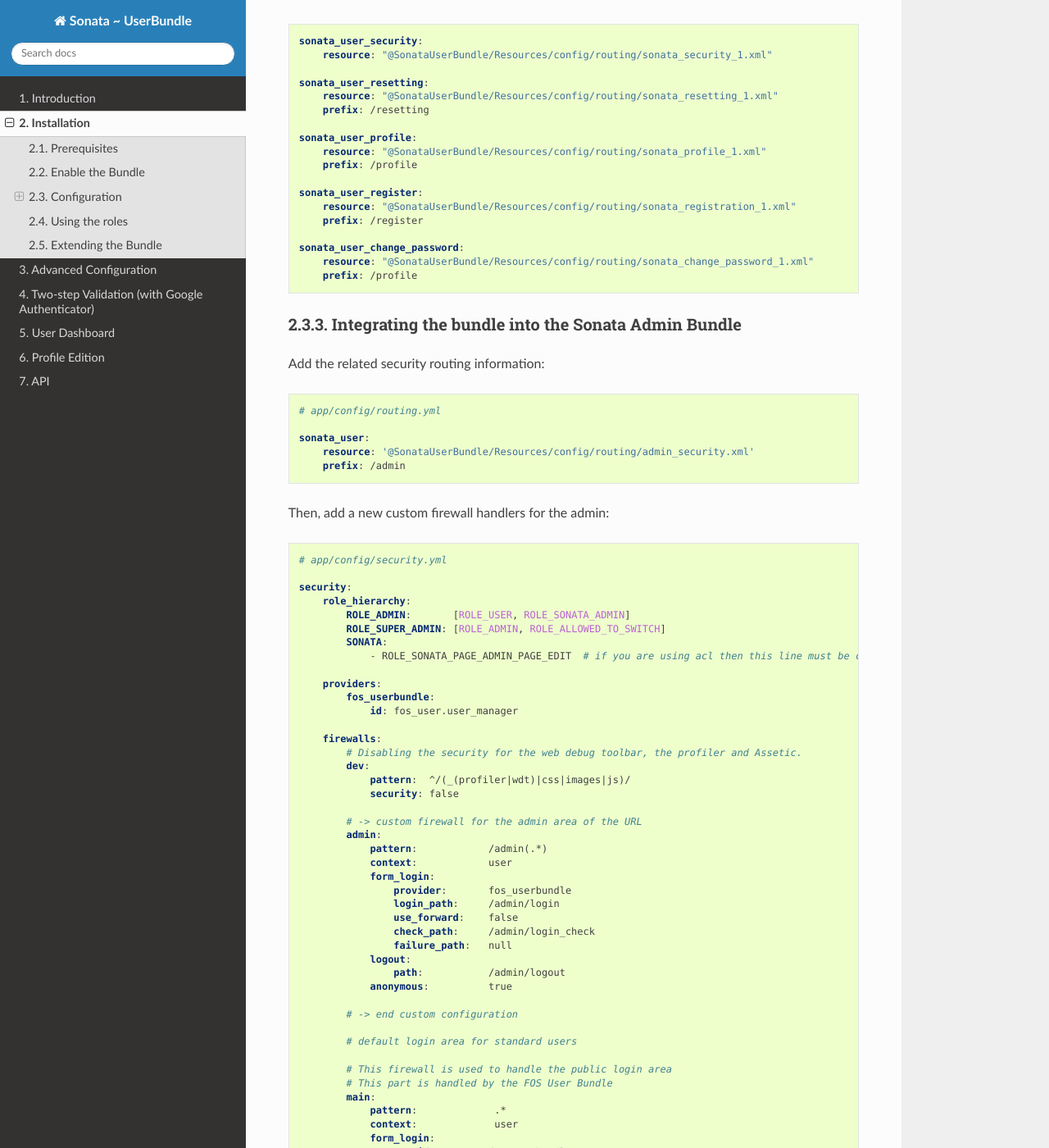
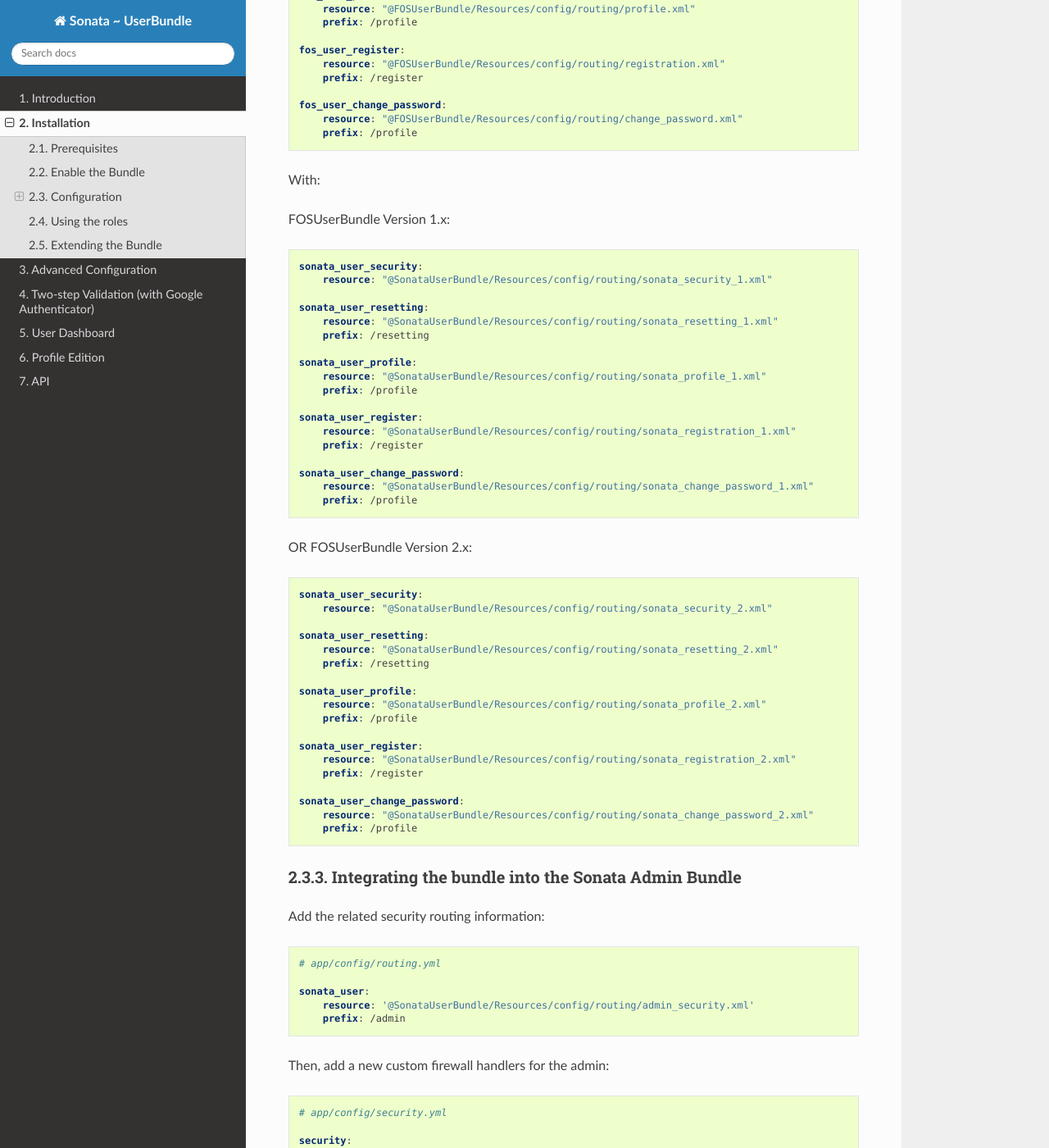
Before and after one commit to sonata-project/SonataUserBundle, a Sphinx documentation site: the page built from Resources/doc/reference/installation.rst, in a window 1280 px wide and 1400 px high, scrolled down 3023 px. Shown: the whole window at 82% size. Built offline with Sphinx 7.4.7 and the Read the Docs theme 2.0.0, drawn with Linux system fonts in a browser that asks for light colours; some of the changed text lies outside the part shown.

Commit message:
updated documentation

```diff
--- a/Resources/doc/reference/installation.rst
+++ b/Resources/doc/reference/installation.rst
@@ -27,6 +27,17 @@
     php composer.phar require sonata-project/user-bundle --no-update
     php composer.phar require sonata-project/doctrine-orm-admin-bundle  --no-update # optional
     php composer.phar update
+
+.. note::
+    This bundle supports both the ``1.x`` and the ``2.x`` version of the ``FOS/UserBundle``.
+    You need to add the version to your composer.json manually
+
+
+.. code-block:: bash
+
+    php composer.phar require friendsofsymfony/user-bundle:2.0.*@dev  # for the 2.0 version of the FOSUserBundle
+    # OR
+    php composer.phar require friendsofsymfony/user-bundle:~1.3       # for the 1.3 version of the FOSUserBundle
 
 Next, be sure to enable the bundles in your and ``AppKernel.php`` file:
 
@@ -157,6 +168,8 @@
 
 With:
 
+FOSUserBundle Version 1.x:
+
 .. code-block:: yaml
 
     sonata_user_security:
@@ -178,6 +191,29 @@
         resource: "@SonataUserBundle/Resources/config/routing/sonata_change_password_1.xml"
         prefix: /profile
 
+
+OR FOSUserBundle Version 2.x:
+
+.. code-block:: yaml
+
+    sonata_user_security:
+        resource: "@SonataUserBundle/Resources/config/routing/sonata_security_2.xml"
+
+    sonata_user_resetting:
+        resource: "@SonataUserBundle/Resources/config/routing/sonata_resetting_2.xml"
+        prefix: /resetting
+
+    sonata_user_profile:
+        resource: "@SonataUserBundle/Resources/config/routing/sonata_profile_2.xml"
+        prefix: /profile
+
+    sonata_user_register:
+        resource: "@SonataUserBundle/Resources/config/routing/sonata_registration_2.xml"
+        prefix: /register
+
+    sonata_user_change_password:
+        resource: "@SonataUserBundle/Resources/config/routing/sonata_change_password_2.xml"
+        prefix: /profile
 
 Integrating the bundle into the Sonata Admin Bundle
 ~~~~~~~~~~~~~~~~~~~~~~~~~~~~~~~~~~~~~~~~~~~~~~~~~~~
```
